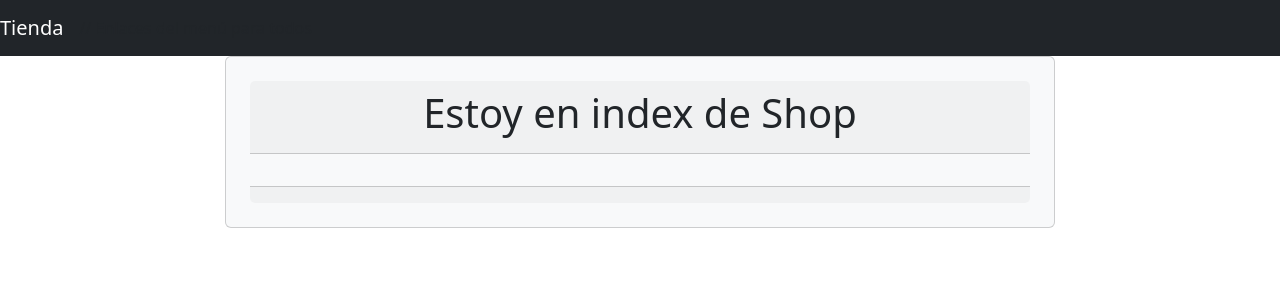
After one commit to AraceliNM/tiendamvc, a PHP site: page /shop/index.php in a window 1280 px wide. The commit adds this page. Shown: the top 300 px of the page. Run offline with PHP 8.4, Linux system fonts and the light colour scheme; data that the repository does not hold is empty; some libraries are stand-ins or nearby versions.

Commit message:
Fin paso 31

```diff
--- a/app/controllers/LoginController.php
+++ b/app/controllers/LoginController.php
@@ -323,7 +323,7 @@ class LoginController extends Controller
             ];
 
             if ( ! $errors ) {
-                print 'Bienvenid@';
+                header("location:" . ROOT . 'shop');
             } else {
                 $data = [
                     'titulo' => 'Login',
--- a/app/views/olvido.php
+++ b/app/views/olvido.php
@@ -11,6 +11,7 @@
                 </div>
                 <div class="form-group text-left mt-2">
                     <input type="submit" value="Enviar" class="btn btn-success">
+                    <a href="<?= ROOT ?>login" class="btn btn-info">Cancelar</a>
                 </div>
             </form>
         </div>
--- /dev/null
+++ b/app/views/shop/index.php
@@ -0,0 +1,13 @@
+<?php include_once dirname(__DIR__) . ROOT . 'header.php'?>
+    <div class="card p-4 bg-light">
+        <div class="card-header">
+            <h1 class="text-center">Estoy en index de Shop</h1>
+        </div>
+        <div class="card-body">
+
+        </div>
+        <div class="card-footer">
+
+        </div>
+    </div>
+<?php include_once dirname(__DIR__) . ROOT . 'footer.php'?>
```
Also changed, not shown: app/controllers/ShopController.php (added, +20 -0 lines), app/models/Shop.php (added, +11 -0 lines).
